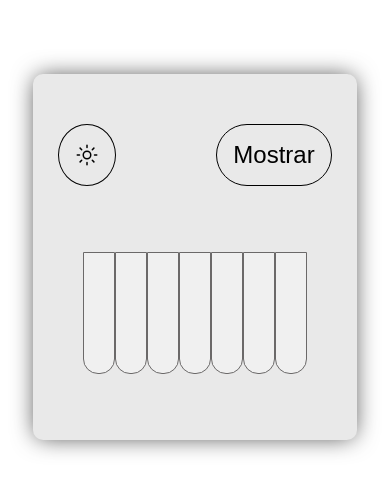
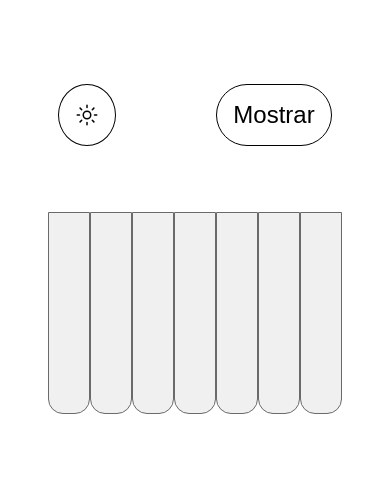
Before and after one commit to cpasquali/Musical-instrument-simulator, a React (Vite) app: page / in a window 390 px wide. Shown: the part 165-658 px from the top of the page. Built offline with nearby package versions, Linux system fonts and the light colour scheme.

Commit message:
Update instrument.css

```diff
--- a/src/components/instrument.css
+++ b/src/components/instrument.css
@@ -105,79 +105,60 @@
     transform: scale(1.2);
 }
 
-@media (max-width: 634px) {
-    .notes li {
-      width: 40px;
-      height: 150px;
-      font-size: 12px;
+@media (width <= 768px){
+  .container.light, .container.dark{
+    border: none;
+    box-shadow: none;
+    background-color: transparent;
   }
 
-    .btnTheme-light,
-    .btnTheme-dark {
-      margin-top: 10px;
-      margin-bottom: -50px;
+  .note{
+    width: 70px;
   }
 }
 
- @media (width <= 420px){
-
-    .container-dark, .container-light{
-        padding-bottom: 40px;
-        height: 250px;
+@media (max-width: 634px) {
+    .note {
+      width: 50px;
+    }
   }
 
-    .notes li {
-        width: 30px;
-        height: 120px;
-        font-size: 12px;
-      }
-
-      .btnTheme-light,
-      .btnTheme-dark {
-        padding: 14px;
-        margin-top: 70px;
-        margin-bottom: -50px;
+ @media (width <= 425px){
+    .note {
+        width: 40px;
       }
  }
 
  @media (width <= 329px){
-    .container-dark, .container-light{
-        width: 300px;
-        padding-bottom: 35px;
-        height: 210px;
-    }
-
-    .notes li {
-        width: 30px;
-        height: 120px;
-        font-size: 12px;
-      }
-
-      .btnTheme-light,
-      .btnTheme-dark {
-        padding: 14px;
-        margin-top: 100px;
-        margin-bottom: -50px;
+    .btnTheme{
+      margin-bottom: 12px;
     }
  }
 
  @media (width <= 327px){
-    .container-dark, .container-light{
-        width: 250px;
-        padding-bottom: 25px;
-        height: 210px;
+
+  body{
+   overflow: hidden;
   }
 
-    .notes li {
-        width: 25px;
-        height: 120px;
-        font-size: 12px;
+  .notes{
+    margin-left: 30px;
   }
 
-      .btnTheme-light,
-      .btnTheme-dark {
-        padding: 14px;
-        margin-top: 100px;
-        margin-bottom: -50px;
+  .note {
+    width: 33px;
+  }
+
+  .btnTheme{
+    margin-left: 30px;
+  }
+
+  .btnMostrar{
+    height: 10px;
+    font-size: 24px;
+  }
+
+  .btnMostrar:hover{
+    transform: scale(1);
   }
  }
```
Lines whose indentation alone changed are shown as unchanged.
